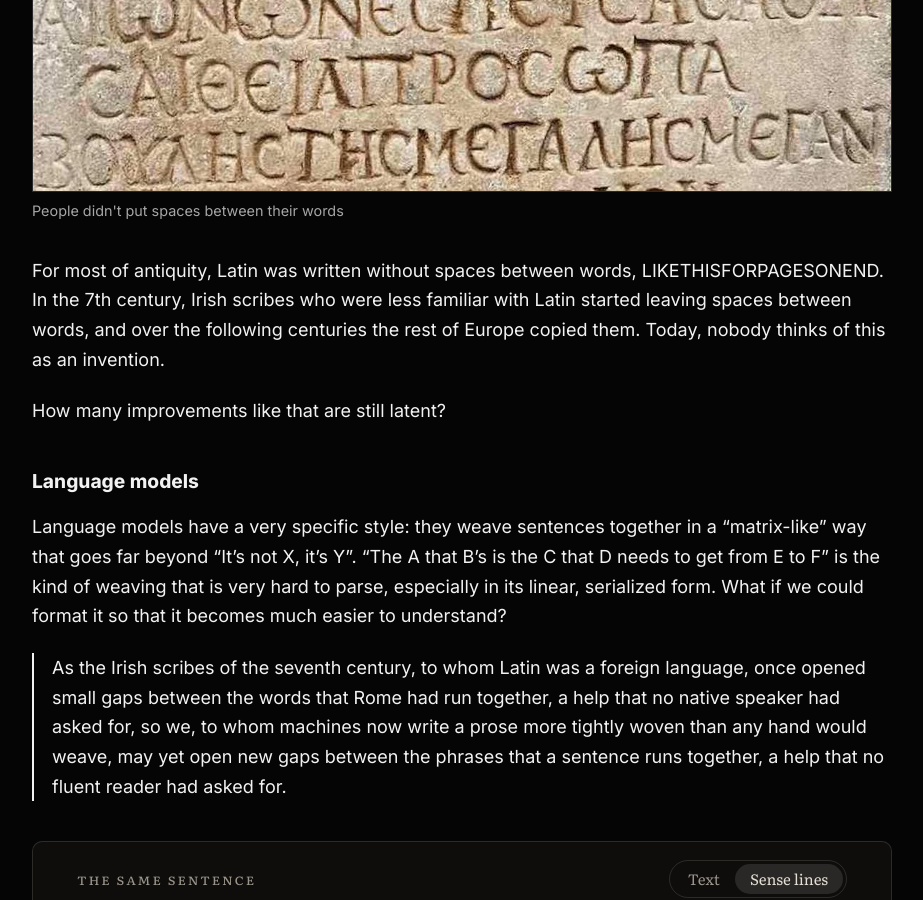
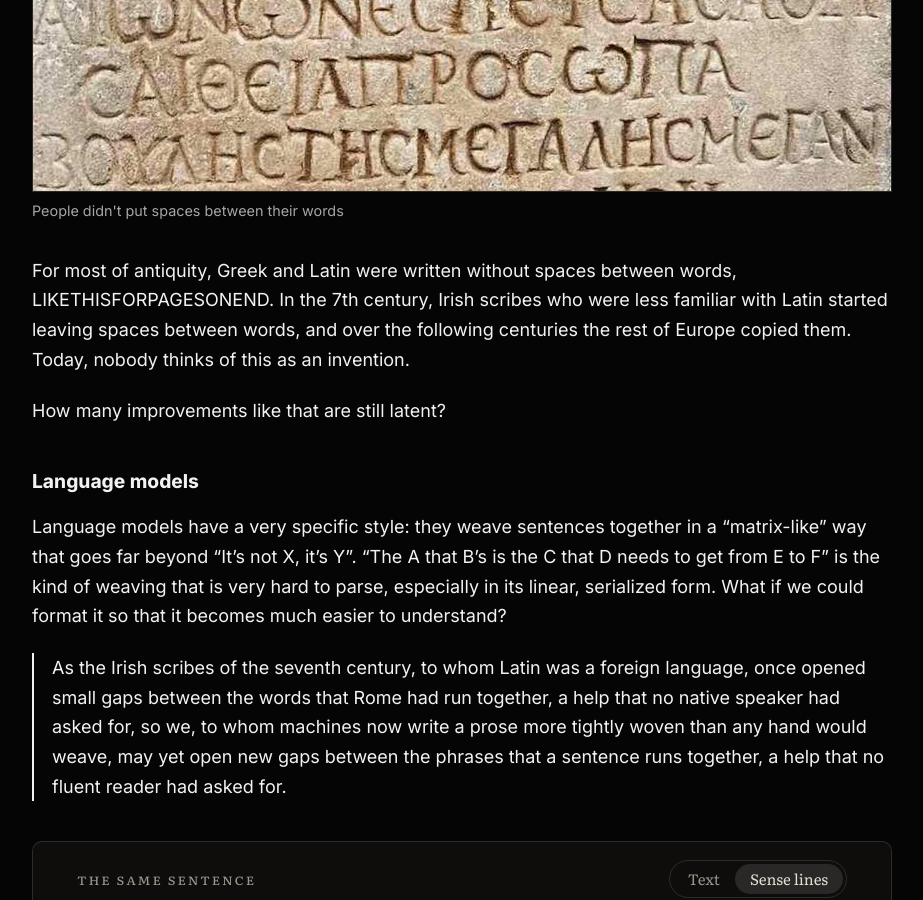
Before and after one commit to jaxs-ribs/jaxs-ribs.github.io, a Jekyll site: the page built from _posts/2026-11-27-scriptio-continua.md, in a window 1280 px wide and 900 px high, scrolled down 621 px. Shown: the whole window, without its empty margins (178-1101 px from the left). Built offline with Jekyll 4.4.1, drawn with Linux system fonts in a browser that asks for light colours.

Commit message:
Name Greek and Latin in the opening line
Co-Authored-By: Claude Opus 5.5 <noreply@anthropic.com>

```diff
--- a/_posts/2026-11-27-scriptio-continua.md
+++ b/_posts/2026-11-27-scriptio-continua.md
@@ -16,7 +16,7 @@ image_type: "image/jpeg"
   <figcaption>People didn't put spaces between their words</figcaption>
 </figure>
 
-For most of antiquity, Latin was written without spaces between words, LIKETHISFORPAGESONEND. In the 7th century, Irish scribes who were less familiar with Latin started leaving spaces between words, and over the following centuries the rest of Europe copied them. Today, nobody thinks of this as an invention.
+For most of antiquity, Greek and Latin were written without spaces between words, LIKETHISFORPAGESONEND. In the 7th century, Irish scribes who were less familiar with Latin started leaving spaces between words, and over the following centuries the rest of Europe copied them. Today, nobody thinks of this as an invention.
 
 How many improvements like that are still latent?
 
```
